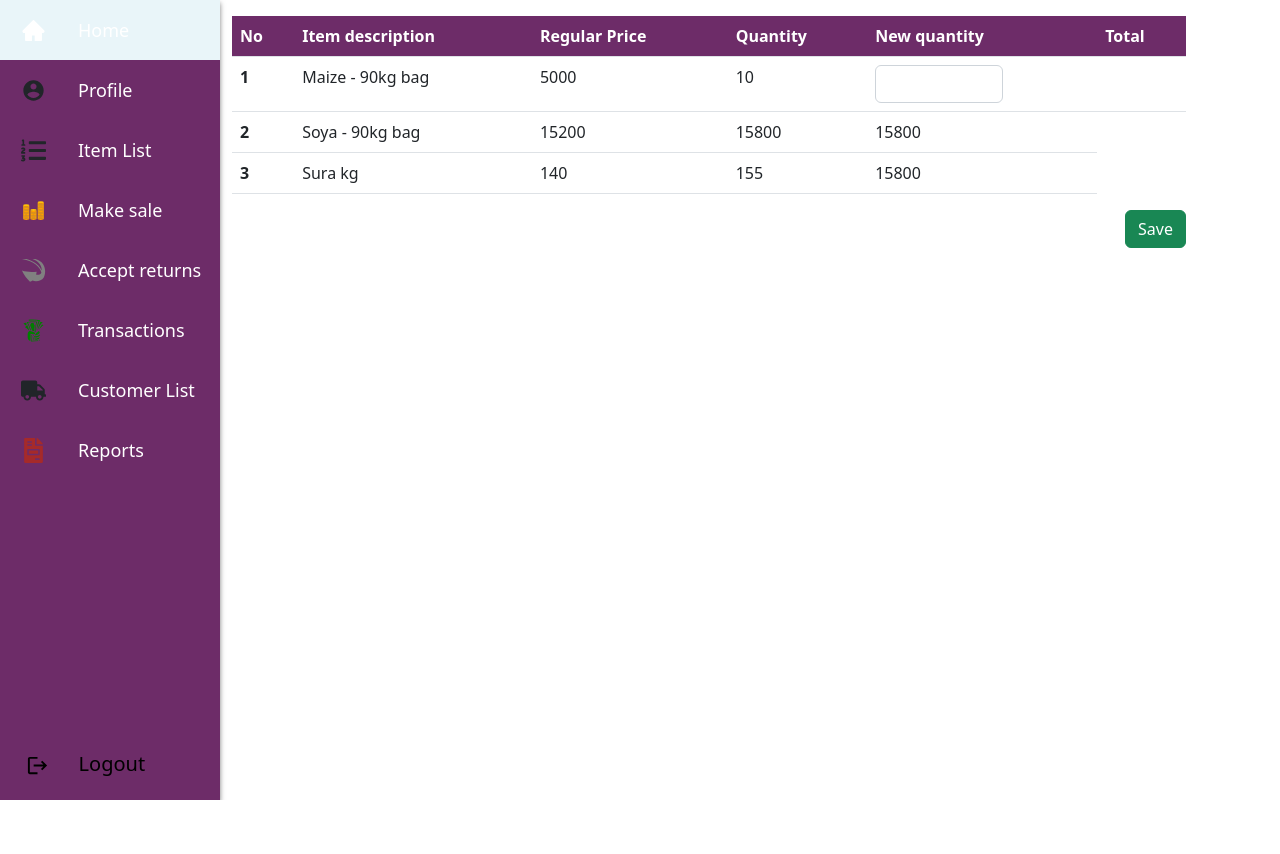
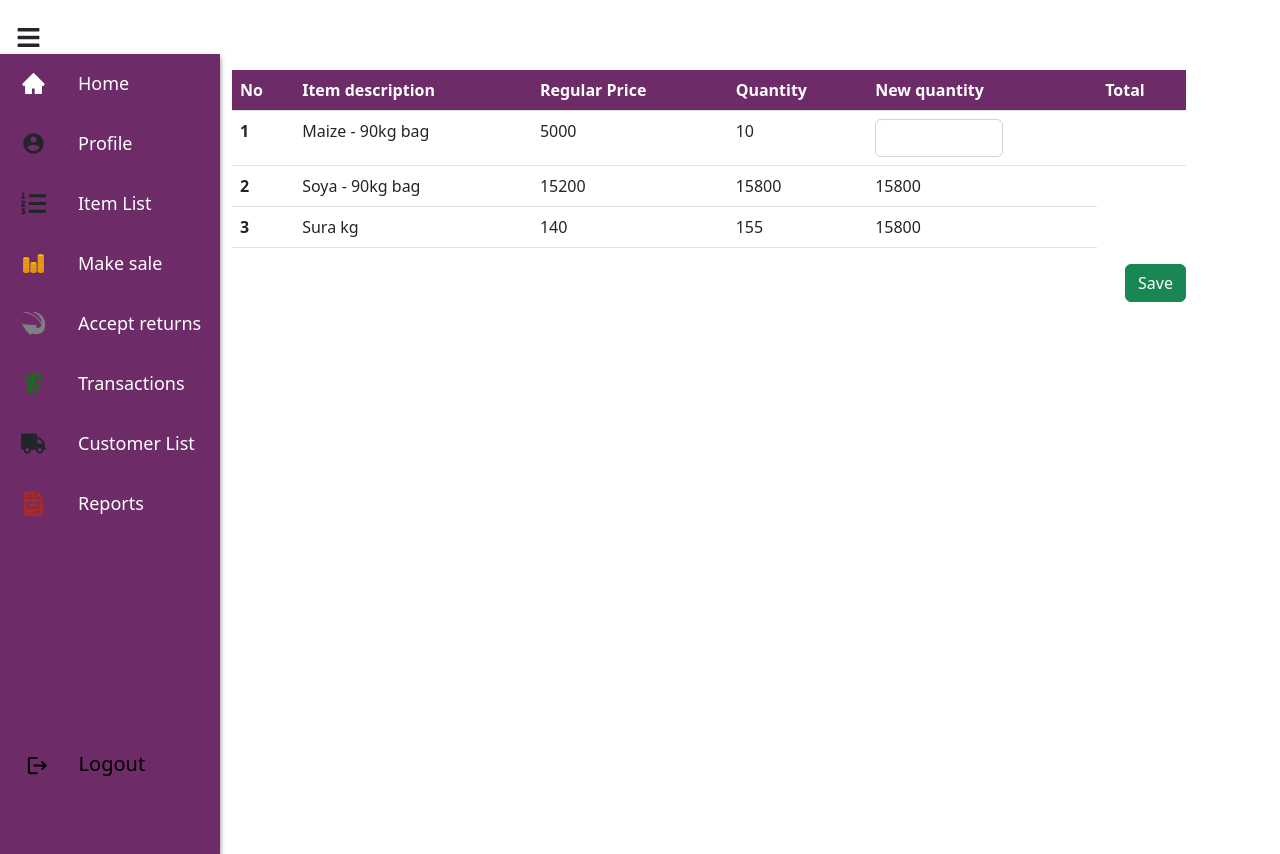
Before and after one commit to Manenomyk/Fredor-Investment, a React (Create React App) app: page /acceptreturns in a window 1280 px wide. Before the commit the page ends 800 px from the top, so only its background shows below. Built offline with nearby package versions, Linux system fonts and the light colour scheme.

Commit message:
clerk returns

```diff
--- a/src/Clerk/AcceptReturns/AcceptReturns.js
+++ b/src/Clerk/AcceptReturns/AcceptReturns.js
@@ -1,12 +1,44 @@
-import React from 'react';
+import React, { useState } from 'react';
 import './AcceptReturns.css';
 import * as accept from 'react-bootstrap';
 import ClerkSidebar from '../ClerkSidebar/ClerkSidebar';
+import { FaBars } from "react-icons/fa";
+import { IoIosArrowDropleft } from "react-icons/io";
 
 function AcceptReturns() {
+  const [isOpen, setIsOpen] = useState(false);
   return (
     <div>
-        <ClerkSidebar />
+        <div>
+        {!isOpen ? (
+          <div
+            style={{
+              marginTop: "1rem",
+              fontSize: "25px",
+              cursor: "pointer",
+              marginLeft: "1rem",
+            }}
+          >
+            <FaBars onClick={() => setIsOpen(!isOpen)} />
+          </div>
+        ) : (
+          <div>
+            <IoIosArrowDropleft
+              onClick={() => setIsOpen(!isOpen)}
+              style={{
+                fontSize: "2rem",
+                color: "#007CBA",
+                position: "fixed",
+                top: "2%",
+                marginLeft: "187px",
+                cursor: "pointer",
+              }}
+            />
+            <ClerkSidebar />
+          </div>
+        )}
+      </div>
+<ClerkSidebar />
 
         <accept.Container>
         <accept.Row>
```
